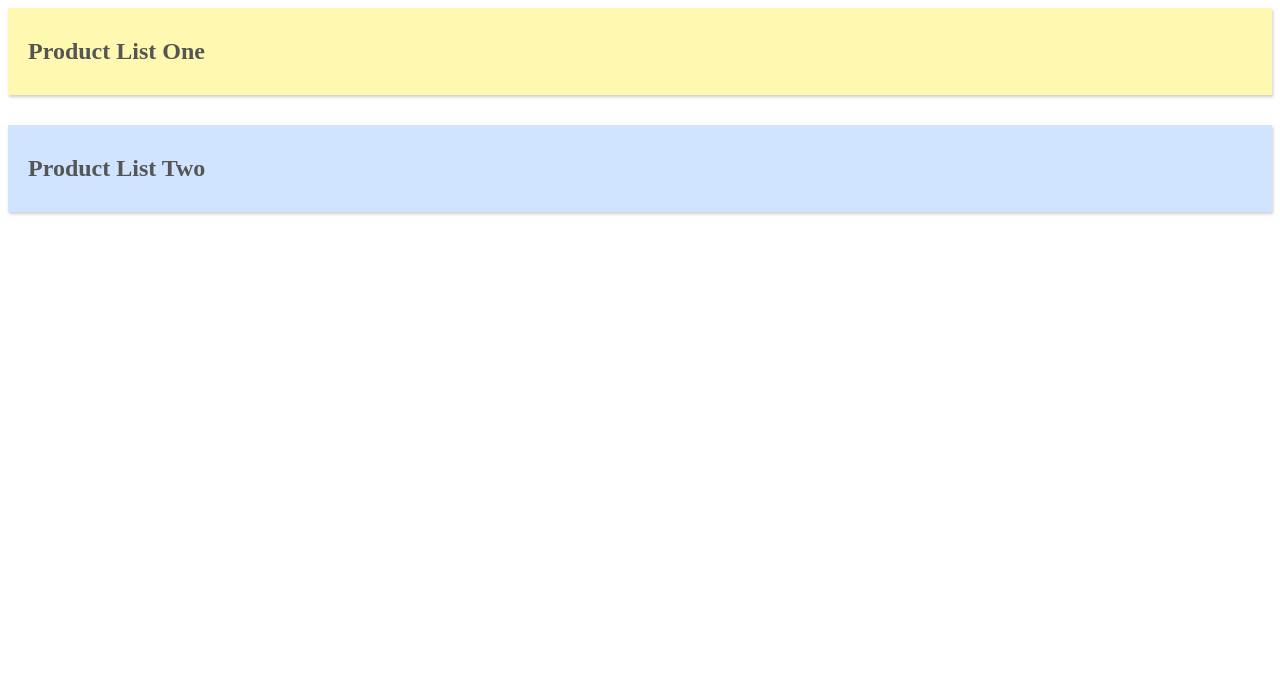
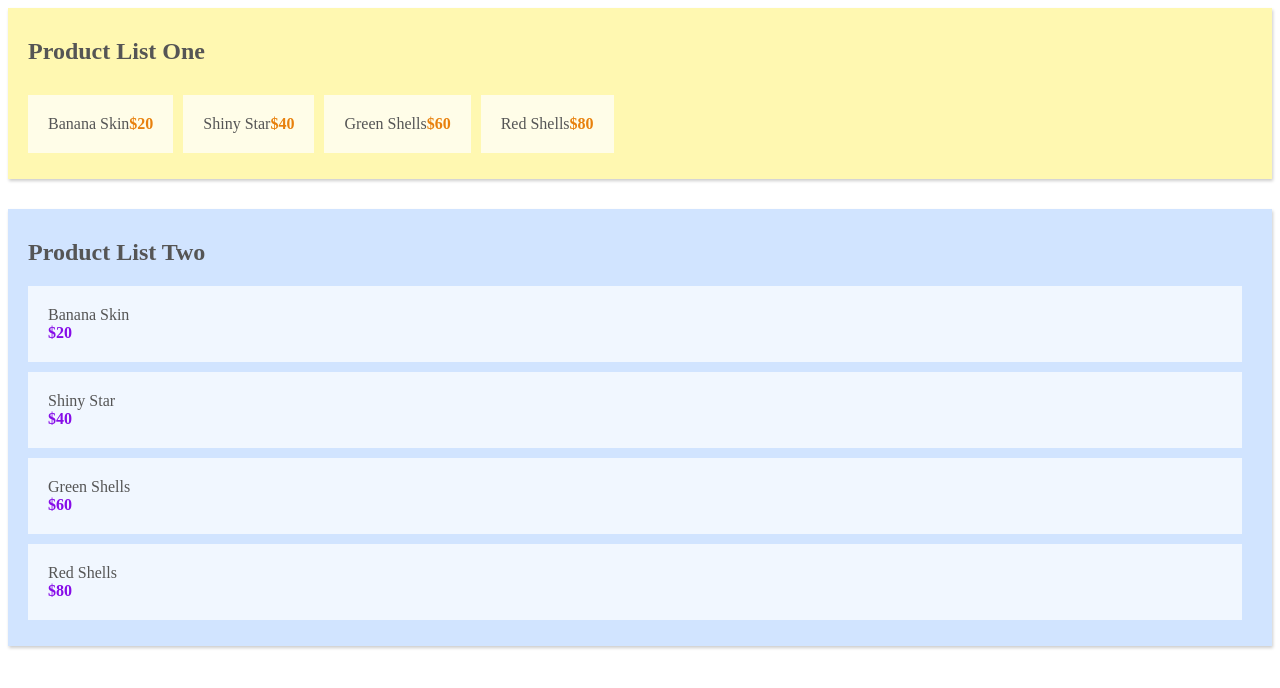
Before and after one commit to enricochionna/vuex-playlist, a Vue app: page / in a window 1280 px wide. Shown: the top 688 px of the page. Built offline with nearby package versions, Linux system fonts and the light colour scheme.

Commit message:
#4 added computed properties

```diff
--- a/src/App.vue
+++ b/src/App.vue
@@ -1,7 +1,7 @@
 <template>
   <div id="app">
-    <product-list-one v-bind:products="products"></product-list-one>
-    <product-list-two v-bind:products="products"></product-list-two>
+    <product-list-one></product-list-one>
+    <product-list-two></product-list-two>
   </div>
 </template>
 
--- a/src/components/ProductListOne.vue
+++ b/src/components/ProductListOne.vue
@@ -13,12 +13,9 @@
 
 <script>
 export default {
-  props: {
-    products: Array
-  },
-  data() {
-    return {
-
+  computed: {
+    products(){
+      return this.$store.state.products
     }
   }
 }
--- a/src/components/ProductListTwo.vue
+++ b/src/components/ProductListTwo.vue
@@ -13,12 +13,9 @@
 
 <script>
 export default {
-  props: {
-    products: Array
-  },
-  data() {
-    return {
-
+  computed: {
+    products(){
+      return this.$store.state.products
     }
   }
 }
--- a/src/main.js
+++ b/src/main.js
@@ -1,8 +1,10 @@
 import Vue from 'vue'
 import App from './App.vue'
+import { store } from './store/store'
 
 Vue.config.productionTip = false
 
 new Vue({
   render: h => h(App),
+  store: store
 }).$mount('#app')
--- a/src/store/store.js
+++ b/src/store/store.js
@@ -1,5 +1,5 @@
-import Vue from 'Vue';
-import Vuex from 'Vuex';
+import Vue from 'vue';
+import Vuex from 'vuex';
 
 Vue.use(Vuex);
 
```
